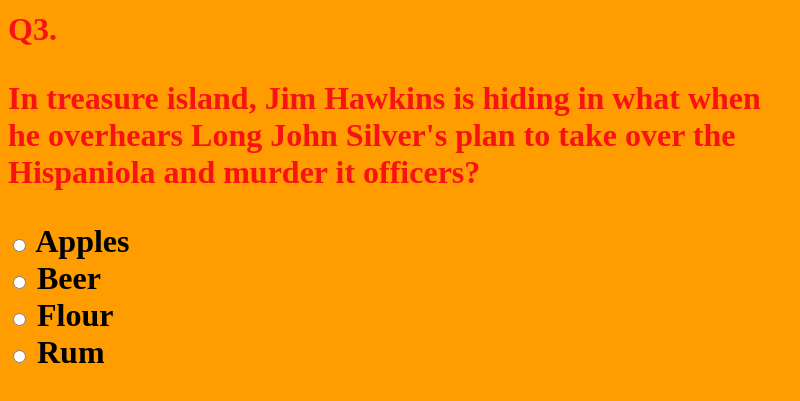
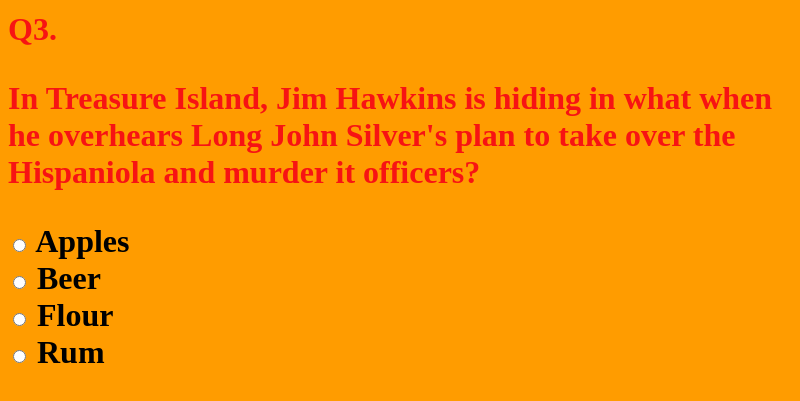
Before and after one commit to DemiKnight/Hackathon2017-1, an Electron app: page src/questions.html in a window 800 px wide. Shown: the part 826-1227 px from the top of the page. Drawn offline with Linux system fonts and the light colour scheme.

Commit message:
editted grammatical errors

```diff
--- a/src/questions.html
+++ b/src/questions.html
@@ -22,7 +22,7 @@
 
 
   <p><font color=#F71313> Q3. </font><p>
-    <p><font color=#F71313>In treasure island, Jim Hawkins is hiding in what when he overhears Long John Silver's plan to take over the Hispaniola and murder it officers?</font><p>
+    <p><font color=#F71313>In Treasure Island, Jim Hawkins is hiding in what when he overhears Long John Silver's plan to take over the Hispaniola and murder it officers?</font><p>
       <input type="radio" name="Treasure" value="Apples"> Apples <br>
       <input type="radio" name="Treasure" value="Beer"> Beer <br>
       <input type="radio" name="Treasure" value="Flour"> Flour <br>
```
